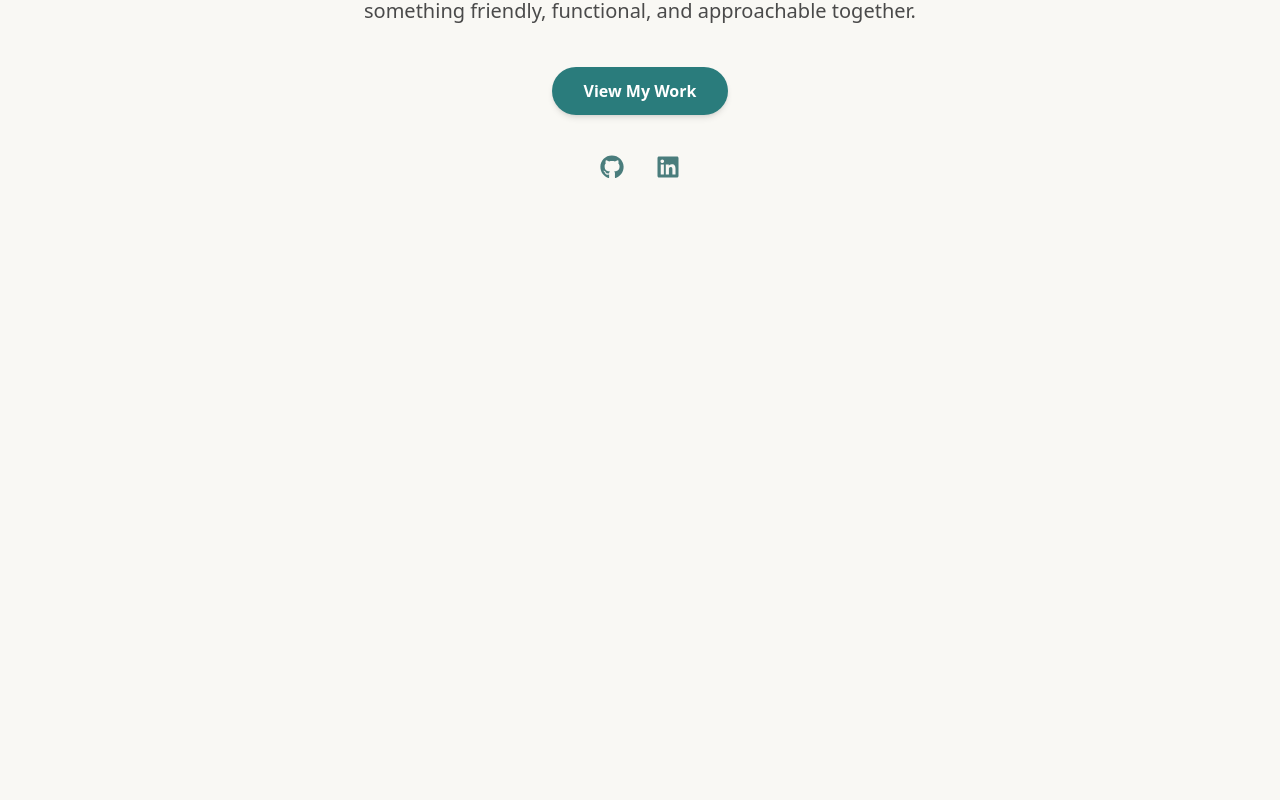
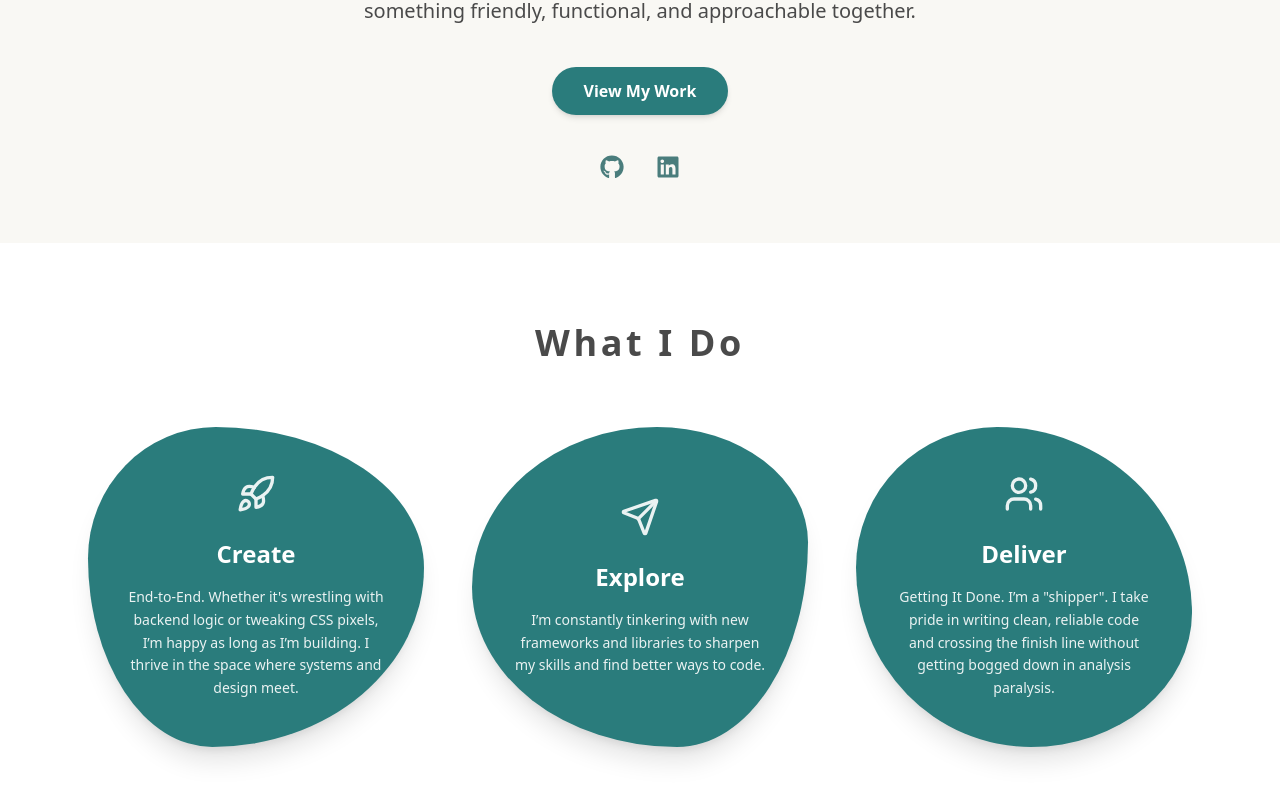
Before and after one commit to scarlet-hu/my-portfolio, a Next.js app: page / in a window 1280 px wide. Shown: the part 410-1210 px from the top of the page. Before the commit the page ends 800 px from the top, so only its background shows below. Built offline with nearby package versions, Linux system fonts and the light colour scheme.

Commit message:
what i do part

```diff
--- a/src/app/page.tsx
+++ b/src/app/page.tsx
@@ -1,6 +1,6 @@
 // src/app/page.tsx
 import Hero from "@/src/components/sections/Hero";
-// import CoreValues from "@/src/components/sections/CoreValues";
+import CoreValues from "@/src/components/sections/CoreValues";
 // import Projects from "@/components/sections/Projects";
 // import MyWorld from "@/components/sections/MyWorld";
 // import Footer from "@/components/sections/Footer";
@@ -9,8 +9,8 @@ export default function Home() {
   return (
     <main className="flex flex-col min-h-screen bg-background text-text-main">
       <Hero />
-      {/* <CoreValues />
-      <Projects />
+      { <CoreValues />
+      /*<Projects />
       <MyWorld />
       <Footer /> */}
     </main>
--- a/src/components/sections/CoreValues.tsx
+++ b/src/components/sections/CoreValues.tsx
@@ -0,0 +1,75 @@
+import { Rocket, Send, Users } from "lucide-react";
+
+const values = [
+    {
+        id: 1,
+        title: "Create",
+        text: "End-to-End. Whether it's wrestling with backend logic or tweaking CSS pixels, I’m happy as long as I’m building. I thrive in the space where systems and design meet.",
+        icon: <Rocket size={40} />,
+        // Shape: Top-left heavy
+        shapeClass: "rounded-[38%_62%_63%_37%/41%_44%_56%_59%]",
+    },
+    {
+        id: 2,
+        title: "Explore",
+        text: "I’m constantly tinkering with new frameworks and libraries to sharpen my skills and find better ways to code.",
+        icon: <Send size={40} />,
+        // Shape: Bottom-heavy
+        shapeClass: "rounded-[55%_45%_39%_61%/50%_36%_64%_50%]",
+    },
+    {
+        id: 3,
+        title: "Deliver",
+        text: 'Getting It Done. I’m a "shipper". I take pride in writing clean, reliable code and crossing the finish line without getting bogged down in analysis paralysis.',
+        icon: <Users size={40} />,
+        // Shape: Organic oval
+        shapeClass: "rounded-[42%_58%_48%_52%/44%_58%_42%_56%]",
+    },
+]
+
+export default function CoreValues() {
+    return (
+        <section className="py-20 bg-white">
+            <div className="max-w-6xl mx-auto px-6">
+
+                {/* Section Header */}
+                <div className="text-center mb-16">
+                    <h2 className="text-4xl font-bold tracking-widest text-text-muted mb-2">
+                        What I Do
+                    </h2>
+
+                    {/* #TODO: might want to add decorative line or small subtext*/}
+                </div>
+
+                {/* The Blob Grid */}
+                <div className="grid grid-cols-1 md:grid-cols-3 gap-8 md:gap-12">
+                    {values.map((value) => (
+                        <div
+                            key={value.id}
+                            className={`
+                        ${value.shapeClass}
+                        bg-brand
+
+                        /* --- LAYOUT --- */
+                        text-white
+                        p-10 min-h-[320px]
+                        flex flex-col items-center justify-center text-center
+                        shadow-xl transition-transform hover:scale-105 duration-300
+                        `}
+                        >
+                            <div className="mb-6 opacity-90">
+                                {value.icon}
+                            </div>
+                            <h3 className="text-2xl font-bold mb-4 font-heading">
+                                {value.title}
+                            </h3>
+                            <p className="text-sm leading-relaxed opacity-90 font-sans">
+                                {value.text}
+                            </p>
+                        </div>
+                    ))}
+                </div>
+            </div>
+        </section>
+    )
+}
```
